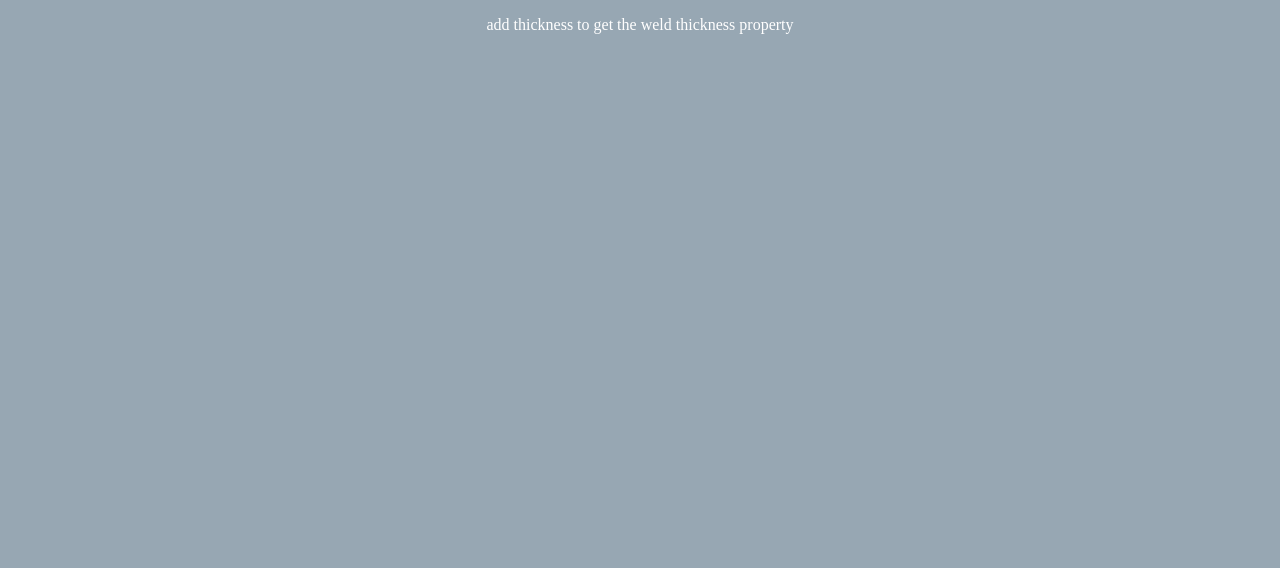
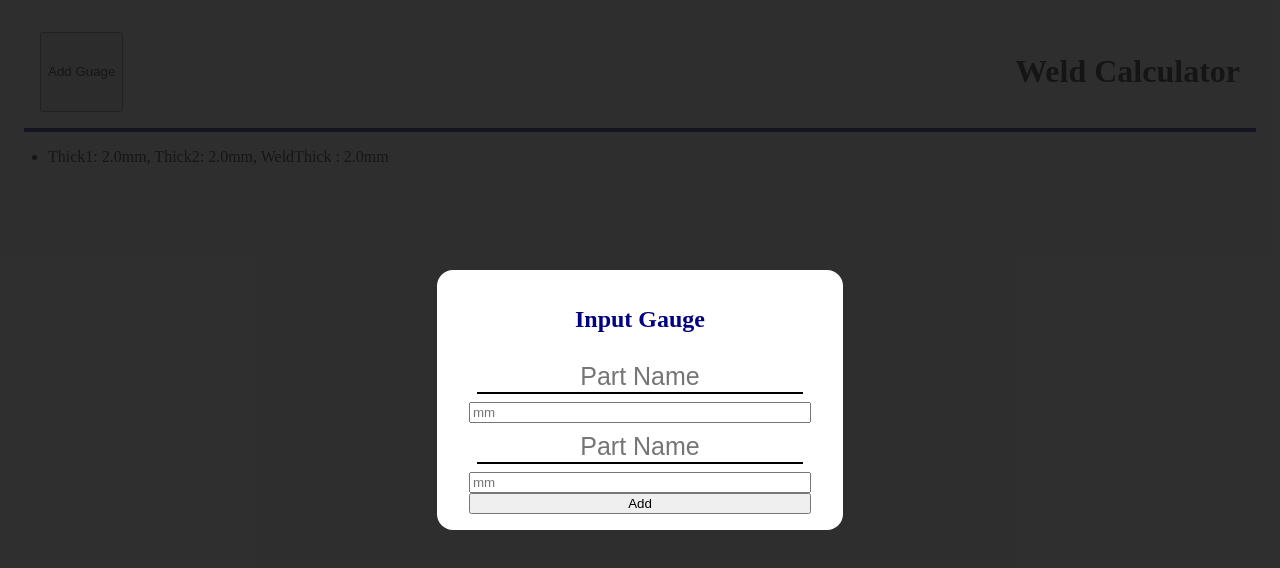
Before and after one commit to matterholt/WeldThicknessCalculator, a React (Create React App) app: page / in a window 1280 px wide. Shown: the top 568 px of the page. Built offline with nearby package versions, Linux system fonts and the light colour scheme.

Commit message:
css, components layout
separated component into files of similar concerns

```diff
--- a/src/AddThickness.tsx
+++ /dev/null
@@ -1,65 +0,0 @@
-import * as React from "react";
-import { useState } from "react";
-import styled from "@emotion/styled";
-
-const AddData = styled.div`
-  display: flex;
-  justify-content: space-between;
-  color: navy;
-  border-bottom: navy solid 4px;
-  margin: 1rem;
-  padding: 1rem;
-`;
-
-function DataList() {
-  return (
-    <ul>
-      <li>Thick1: 2.0mm, Thick2: 2.0mm, WeldThick : 2.0mm</li>
-    </ul>
-  );
-}
-
-const PopUpInputs = styled.div`
-  position: absolute;
-  display: flex;
-  top: 0;
-  left: 0;
-  justify-content: center;
-  background: #97a7b3;
-  background-blend-mode: multiply;
-  margin: 0;
-  height: 100vh;
-  width: 100vw;
-  color: white;
-  //visibility: hidden;
-`;
-
-function InputLabel(props) {
-  return <p> add thickness to get the weld thickness property</p>;
-}
-
-function DataInputField() {
-  //create a component that will transition in to
-  //reviel input field for thickness
-  return (
-    <PopUpInputs>
-      <InputLabel />
-    </PopUpInputs>
-  );
-}
-
-function DataAdd() {
-  const [weldData, updateWeldData] = useState("test");
-  return (
-    <div>
-      <AddData>
-        <button>Add Guage</button>
-        <h1> Weld Calculator </h1>
-        <DataInputField />
-      </AddData>
-      <DataList />
-    </div>
-  );
-}
-
-export default DataAdd;
--- a/src/DataInput.tsx
+++ b/src/DataInput.tsx
@@ -1,30 +1,70 @@
-import * as React from "react";
+import React, { useState } from "react";
 import styled from "@emotion/styled";
+
+const ContainerInputs = styled.div`
+  position: absolute;
+  height: 100vh;
+  width: 100vw;
+  top: 0;
+  left: 0;
+  display: flex;
+  justify-content: center;
+  align-items: center;
+  margin: 0;
+  z-index: 1;
+  background: rgba(24, 24, 24, 0.9);
+  //visibility: hidden;
+`;
 
 const AddData = styled.div`
   display: flex;
+  flex-flow: column;
+  justify-content: space-around;
+  text-align: center;
   color: navy;
-  border: navy solid 4px;
-  margin: 1rem;
-  padding: 1rem;
+  padding: 1rem 2rem;
+  background: white;
+  border-radius: 1rem;
 `;
 
-const TitleLabel = props => {
+const TitleThickness = () => <h2> Input Gauge </h2>;
+
+const InputPart = styled.input`
+  margin: 0.5rem;
+  font-size: 25px;
+  border: none;
+  border-bottom: solid 2px black;
+  text-align: center;
+`;
+const TitlePart = props => {
+  return <InputPart type="text" placeholder="Part Name" />;
+};
+
+const TitleGauge = props => {
   return (
-    <div>
-      <label for={props.ThicknessTitle}>{props.ThicknessTitle}</label>
-      <input type="number" name={props.ThicknessTitle} placeholder="mm" />
-    </div>
+    <input
+      type="number"
+      step="0.01"
+      name={props.ThicknessTitle}
+      placeholder="mm"
+    />
   );
 };
 
 function DataAdd() {
+  const [weldData, updateWeldData] = useState([{ partName: " ", gauge: "" }]);
   return (
-    <AddData>
-      <TitleLabel ThicknessTitle="Thick A" />
-      <TitleLabel ThicknessTitle="Thick B" />
-    </AddData>
+    <ContainerInputs>
+      <AddData>
+        <TitleThickness />
+        <TitlePart />
+        <TitleGauge ThicknessTitle="Thicknes A" />
+        <TitlePart />
+        <TitleGauge ThicknessTitle="Thicknes B" />
+        <button>Add</button>
+      </AddData>
+    </ContainerInputs>
   );
 }
 
-export default DataAdd;
+export { DataAdd };
--- /dev/null
+++ b/src/MainDataTable.tsx
@@ -0,0 +1,35 @@
+import * as React from "react";
+import { DataAdd } from "../src/DataInput";
+import styled from "@emotion/styled";
+
+const TitleHead = styled.div`
+  display: flex;
+  justify-content: space-between;
+  border-bottom: navy solid 4px;
+  margin: 1rem;
+  padding: 1rem;
+`;
+
+function DataList() {
+  return (
+    <ul>
+      <li>Thick1: 2.0mm, Thick2: 2.0mm, WeldThick : 2.0mm</li>
+    </ul>
+  );
+}
+
+function MainDataTable() {
+  return (
+    <div>
+      <DataAdd />
+      <TitleHead>
+        <button>Add Guage</button>
+        <h1> Weld Calculator </h1>
+      </TitleHead>
+
+      <DataList />
+    </div>
+  );
+}
+
+export { MainDataTable };
--- a/src/index.tsx
+++ b/src/index.tsx
@@ -1,12 +1,12 @@
 import * as React from "react";
 import { render } from "react-dom";
-import AddData from "../src/AddThickness";
+import { MainDataTable } from "../src/MainDataTable";
 
 function App() {
   return (
     <div className="App">
       <div>
-        <AddData />
+        <MainDataTable />
       </div>
     </div>
   );
```
